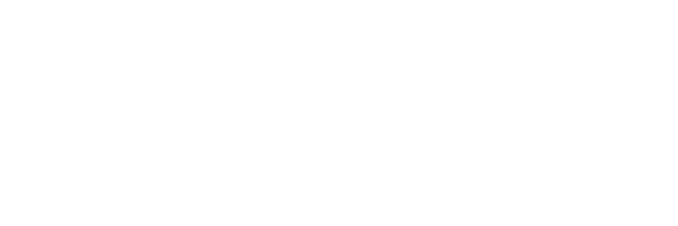
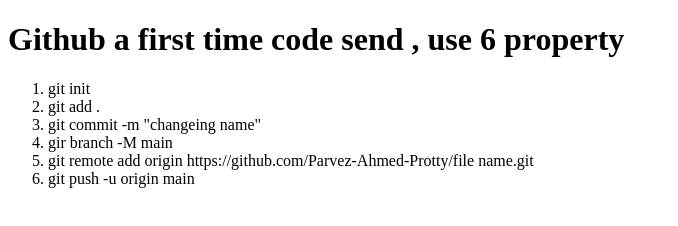
Before and after one commit to Parvez-Ahmed-Protty/my-second-repo, a plain HTML site: page index.html in a window 1280 px wide. Shown: the whole page, without its empty margins (0-678 px from the left). Drawn offline with Linux system fonts and the light colour scheme.

Commit message:
add heading and list

```diff
--- a/index.html
+++ b/index.html
@@ -7,6 +7,14 @@
     <title>My second repo</title>
 </head>
 <body>
-
+    <h1>Github a first time code send ,  use 6 property</h1>
+    <ol>
+        <li>git init</li>
+        <li>git add .</li>
+        <li>git commit -m "changeing name"</li>
+        <li>gir branch -M main</li>
+        <li>git remote add origin https://github.com/Parvez-Ahmed-Protty/file name.git</li>
+        <li>git push -u origin main</li>
+    </ol>
 </body>
 </html>
```
